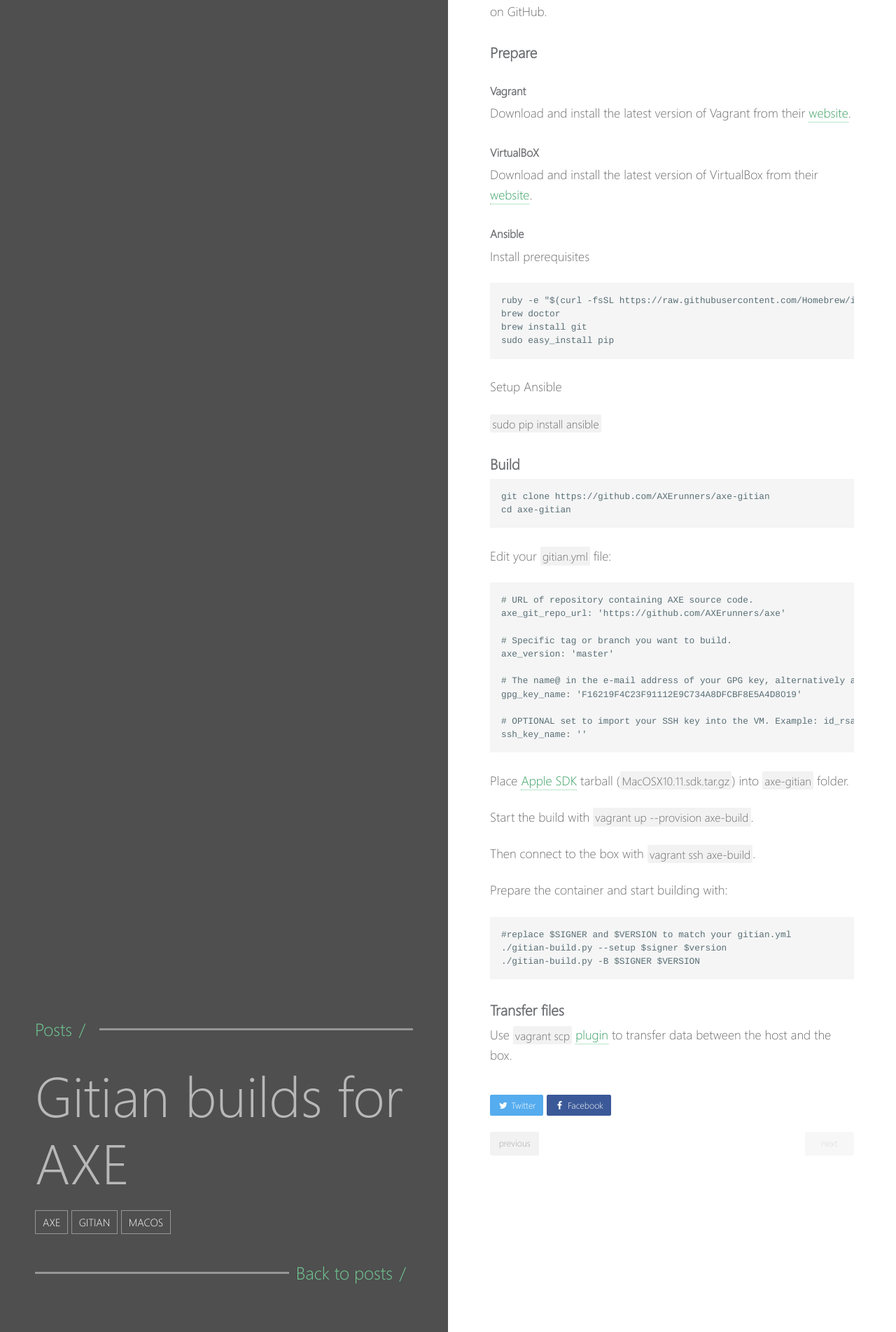
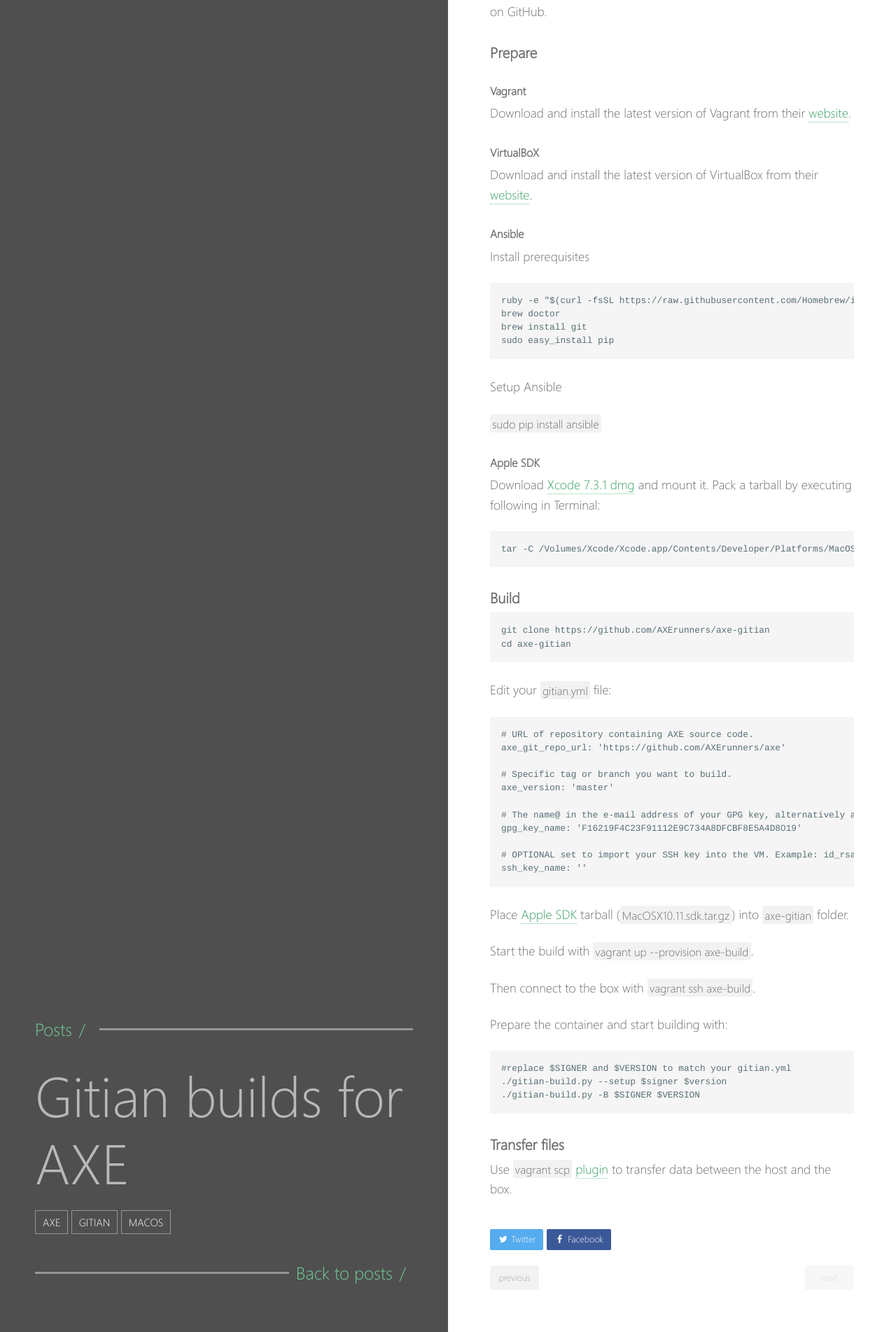
Before and after one commit to charlesrocket/charlesrocket.github.io, a Jekyll site: the page built from _posts/2018-10-15-axe-gitian.md, in a window 1280 px wide. Shown: the part 846-2749 px from the top of the page at 70% size. Built offline with Jekyll 4.4.1, drawn with Linux system fonts in a browser that asks for light colours.

Commit message:
add tarball instruction

````diff
--- a/_posts/2018-10-15-axe-gitian.md
+++ b/_posts/2018-10-15-axe-gitian.md
@@ -34,6 +34,12 @@ Setup Ansible
 
 `sudo pip install ansible`
 
+#### Apple SDK
+Download [Xcode 7.3.1 dmg](https://developer.apple.com/devcenter/download.action?path=/Developer_Tools/Xcode_7.3.1/Xcode_7.3.1.dmg) and mount it. Pack a tarball by executing following in Terminal:
+```
+tar -C /Volumes/Xcode/Xcode.app/Contents/Developer/Platforms/MacOSX.platform/Developer/SDKs/ -czf MacOSX10.11.sdk.tar.gz MacOSX10.11.sdk
+```
+
 ### Build
 ```
 git clone https://github.com/AXErunners/axe-gitian
````
